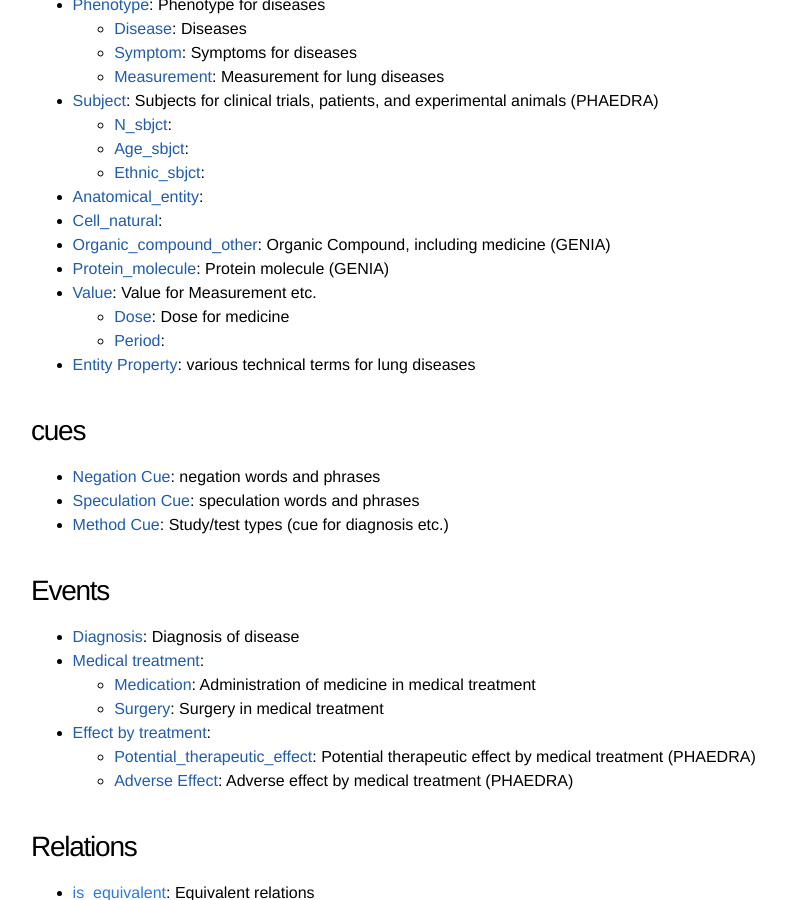
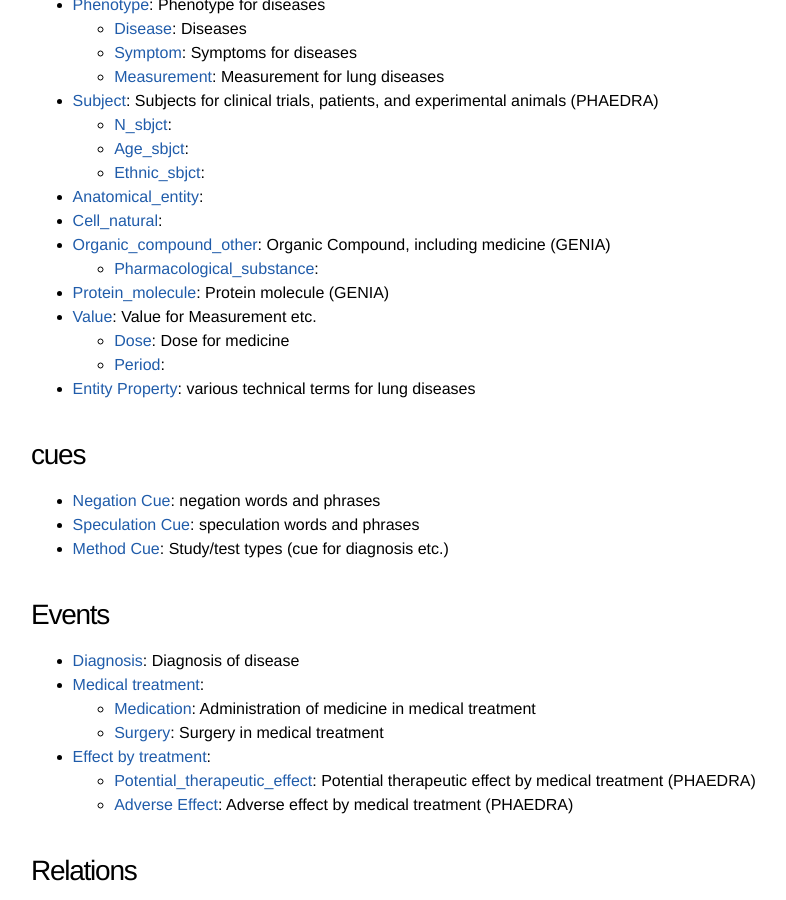
Before and after one commit to ezcatdb/molbiol_lung_corpus-guidelines, a Jekyll site: the page built from index.md, in a window 1280 px wide and 900 px high, scrolled down 381 px. Shown: the whole window, without its empty margins (209-995 px from the left). Built offline with Jekyll 4.4.1, drawn with Linux system fonts in a browser that asks for light colours.

Commit message:
upload modified file

```diff
--- a/index.md
+++ b/index.md
@@ -16,9 +16,11 @@ title: Annotation guidelines for molecuar biology corpus for lung diseases
   - [N_sbjct](): {% assign i = site.entity | where_exp:"i", "i.title == 'N_sbjct'" | first %}{{ i.shortdef }}
   - [Age_sbjct](): {% assign i = site.entity | where_exp:"i", "i.title == 'Age_sbjct'" | first %}{{ i.shortdef }}
   - [Ethnic_sbjct](): {% assign i = site.entity | where_exp:"i", "i.title == 'Ethnic_sbjct'" | first %}{{ i.shortdef }}
+
 - [Anatomical_entity](): {% assign i = site.entity | where_exp:"i", "i.title == 'Anatomical_entity'" | first %}{{ i.shortdef }}
 - [Cell_natural](): {% assign i = site.entity | where_exp:"i", "i.title == 'Cell_natural'" | first %}{{ i.shortdef }}
 - [Organic_compound_other](): {% assign i = site.entity | where_exp:"i", "i.title == 'Organic_compound_other'" | first %}{{ i.shortdef }}
+  - [Pharmacological_substance](): {% assign i = site.entity | where_exp:"i", "i.title == 'Pharmacological_substance'" | first %}{{ i.shortdef }}
 - [Protein_molecule](): {% assign i = site.entity | where_exp:"i", "i.title == 'Protein_molecule'" | first %}{{ i.shortdef }}
 
 - [Value](): {% assign i = site.entity | where_exp:"i", "i.title == 'Value'" | first %}{{ i.shortdef }}
```
